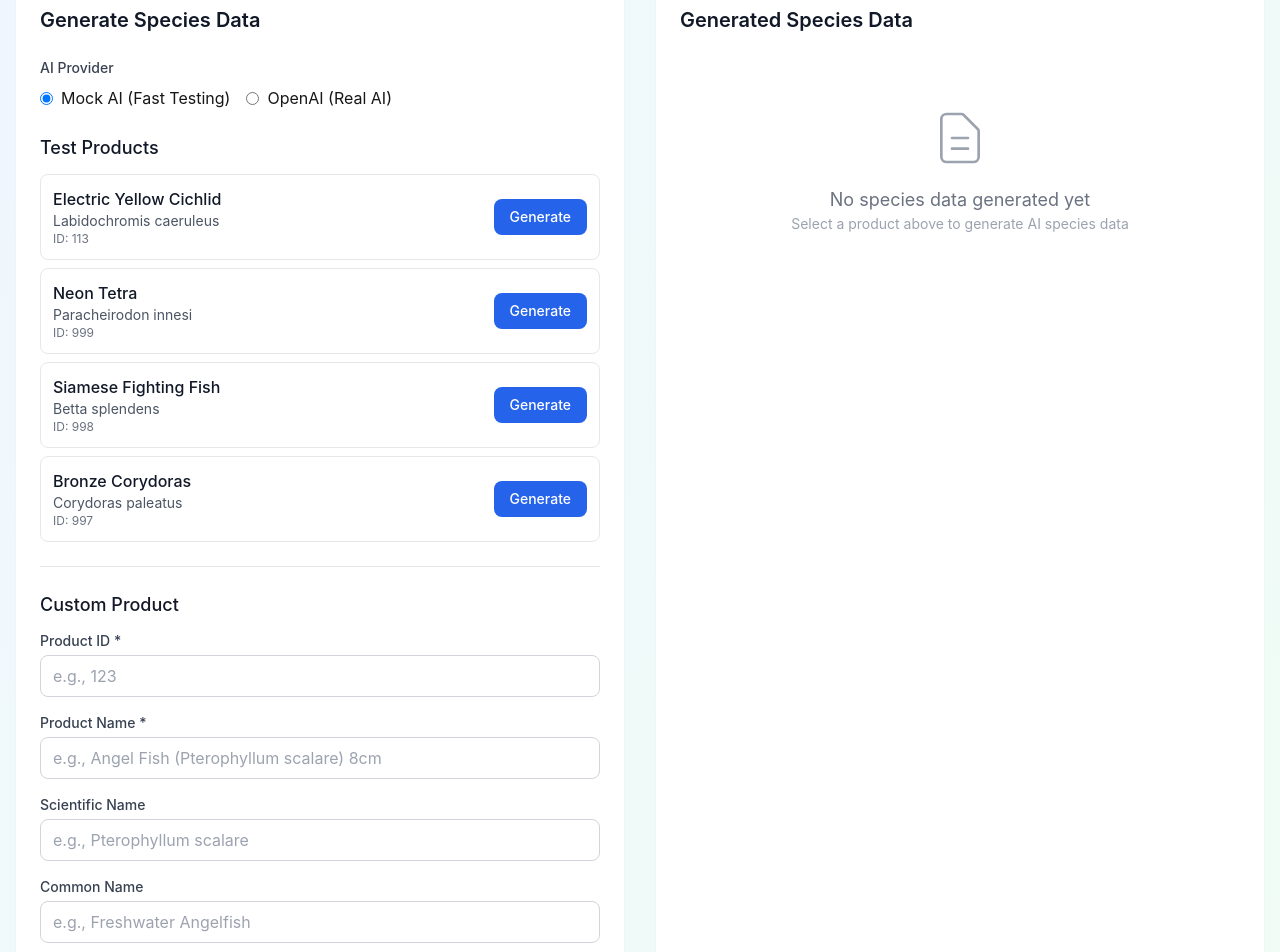
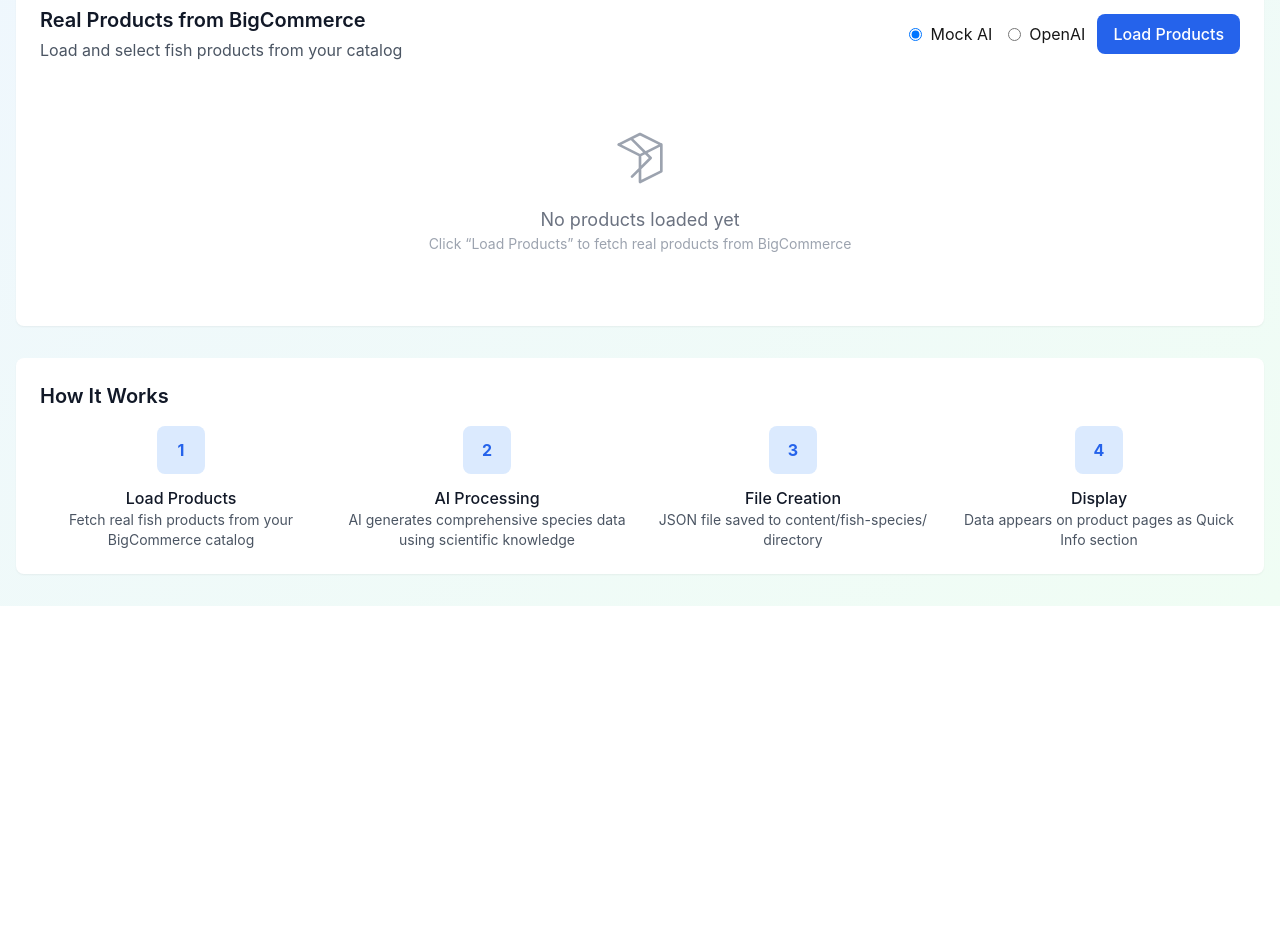
Before and after one commit to Ldwebhelp/riverpark-catalog-tools, a Next.js app: page /ai-species in a window 1280 px wide. Shown: the part 380-1332 px from the top of the page. After the commit the page ends 986 px from the top, so only its background shows below. Built offline with nearby package versions, Linux system fonts and the light colour scheme.

Commit message:
🗂️ Replace test products with real BigCommerce product table

```diff
--- a/src/components/SimpleAIGenerator.tsx
+++ b/src/components/SimpleAIGenerator.tsx
@@ -29,52 +29,46 @@
   aiProvider?: string;
 }
 
-interface TestProduct {
+interface Product {
   productId: string;
   name: string;
-  scientificName?: string;
-  commonName?: string;
+  sku?: string;
+  price?: number;
+  categories?: string[];
+  inStock?: boolean;
 }
 
-const TEST_PRODUCTS: TestProduct[] = [
-  {
-    productId: '113',
-    name: 'Electric Yellow Cichlid (Labidochromis caeruleus) 5cm',
-    scientificName: 'Labidochromis caeruleus',
-    commonName: 'Electric Yellow Cichlid'
-  },
-  {
-    productId: '999',
-    name: 'Neon Tetra (Paracheirodon innesi) 2cm',
-    scientificName: 'Paracheirodon innesi',
-    commonName: 'Neon Tetra'
-  },
-  {
-    productId: '998',
-    name: 'Betta Fish (Betta splendens) Male',
-    scientificName: 'Betta splendens',
-    commonName: 'Siamese Fighting Fish'
-  },
-  {
-    productId: '997',
-    name: 'Bronze Corydoras (Corydoras paleatus) 4cm',
-    scientificName: 'Corydoras paleatus',
-    commonName: 'Bronze Corydoras'
-  }
-];
-
 export default function SimpleAIGenerator() {
+  const [products, setProducts] = useState<Product[]>([]);
   const [generatedData, setGeneratedData] = useState<SpeciesData | null>(null);
   const [loading, setLoading] = useState(false);
+  const [loadingProducts, setLoadingProducts] = useState(false);
   const [error, setError] = useState<string | null>(null);
-  const [customProduct, setCustomProduct] = useState({
-    productId: '',
-    name: '',
-    scientificName: '',
-    commonName: ''
-  });
   const [aiProvider, setAiProvider] = useState<'openai' | 'mock'>('mock');
   const [connectionStatus, setConnectionStatus] = useState<'unknown' | 'connected' | 'failed'>('unknown');
+  const [searchTerm, setSearchTerm] = useState('');
+
+  const loadProducts = async () => {
+    setLoadingProducts(true);
+    setError(null);
+
+    try {
+      // Get fish products for species generation - use catalog-tools API
+      const response = await fetch('/api/bigcommerce/products?limit=50&keywords=fish,cichlid,tetra,betta,corydoras,angelfish,guppy');
+
+      if (!response.ok) {
+        throw new Error(`Failed to load products: ${response.status}`);
+      }
+
+      const data = await response.json();
+      setProducts(data.products || []);
+
+    } catch (err) {
+      setError(err instanceof Error ? err.message : 'Failed to load products');
+    } finally {
+      setLoadingProducts(false);
+    }
+  };
 
   const testConnection = async () => {
     try {
@@ -92,7 +86,7 @@
     }
   };
 
-  const generateSpeciesData = async (product: TestProduct) => {
+  const generateSpeciesData = async (product: Product) => {
     setLoading(true);
     setError(null);
 
@@ -105,8 +99,6 @@
         body: JSON.stringify({
           productId: product.productId,
           name: product.name,
-          scientificName: product.scientificName,
-          commonName: product.commonName,
           provider: aiProvider
         }),
       });
@@ -125,14 +117,9 @@
     }
   };
 
-  const generateCustomProduct = () => {
-    if (!customProduct.productId || !customProduct.name) {
-      setError('Product ID and Name are required');
-      return;
-    }
-
-    generateSpeciesData(customProduct);
-  };
+  const filteredProducts = products.filter(product =>
+    !searchTerm || product.name.toLowerCase().includes(searchTerm.toLowerCase())
+  );
 
   return (
     <div className="space-y-8">
@@ -165,17 +152,15 @@
         )}
       </section>
 
-      <div className="grid grid-cols-1 lg:grid-cols-2 gap-8">
-        {/* Control Panel */}
-        <div className="semantic-section">
-          <h2 className="text-xl font-semibold text-gray-900 mb-6">Generate Species Data</h2>
-
-          {/* AI Provider Selection */}
-          <div className="mb-6">
-            <label className="block text-sm font-medium text-gray-700 mb-2">
-              AI Provider
-            </label>
-            <div className="flex space-x-4">
+      {/* Product Discovery */}
+      <section className="semantic-section">
+        <div className="flex items-center justify-between mb-4">
+          <div>
+            <h2 className="text-xl font-semibold text-gray-900">Real Products from BigCommerce</h2>
+            <p className="text-gray-600 mt-1">Load and select fish products from your catalog</p>
+          </div>
+          <div className="flex items-center space-x-3">
+            <div className="flex items-center space-x-4">
               <label className="flex items-center">
                 <input
                   type="radio"
@@ -184,7 +169,7 @@
                   onChange={(e) => setAiProvider(e.target.value as 'openai' | 'mock')}
                   className="mr-2"
                 />
-                Mock AI (Fast Testing)
+                Mock AI
               </label>
               <label className="flex items-center">
                 <input
@@ -194,95 +179,104 @@
                   onChange={(e) => setAiProvider(e.target.value as 'openai' | 'mock')}
                   className="mr-2"
                 />
-                OpenAI (Real AI)
+                OpenAI
               </label>
+            </div>
+            <button
+              onClick={loadProducts}
+              disabled={loadingProducts}
+              className="bg-blue-600 hover:bg-blue-700 disabled:bg-gray-400 text-white px-4 py-2 rounded-lg font-medium"
+            >
+              {loadingProducts ? 'Loading...' : 'Load Products'}
+            </button>
           </div>
         </div>
 
-          {/* Pre-defined Products */}
-          <div className="mb-6">
-            <h3 className="text-lg font-medium text-gray-900 mb-3">Test Products</h3>
-            <div className="space-y-2">
-              {TEST_PRODUCTS.map((product) => (
-                <div key={product.productId} className="flex items-center justify-between p-3 border rounded-lg">
-                  <div>
-                    <div className="font-medium text-gray-900">{product.commonName}</div>
-                    <div className="text-sm text-gray-600">{product.scientificName}</div>
-                    <div className="text-xs text-gray-500">ID: {product.productId}</div>
+        {/* Search Products */}
+        {products.length > 0 && (
+          <div className="mb-4">
+            <input
+              type="text"
+              placeholder="Search products..."
+              value={searchTerm}
+              onChange={(e) => setSearchTerm(e.target.value)}
+              className="w-full px-4 py-2 border border-gray-300 rounded-lg"
+            />
           </div>
+        )}
+
+        {/* Products Table */}
+        {products.length > 0 && (
+          <div className="overflow-x-auto">
+            <table className="min-w-full divide-y divide-gray-200">
+              <thead className="bg-gray-50">
+                <tr>
+                  <th className="px-6 py-3 text-left text-xs font-medium text-gray-500 uppercase tracking-wider">
+                    Product
+                  </th>
+                  <th className="px-6 py-3 text-left text-xs font-medium text-gray-500 uppercase tracking-wider">
+                    ID
+                  </th>
+                  <th className="px-6 py-3 text-left text-xs font-medium text-gray-500 uppercase tracking-wider">
+                    Price
+                  </th>
+                  <th className="px-6 py-3 text-left text-xs font-medium text-gray-500 uppercase tracking-wider">
+                    Categories
+                  </th>
+                  <th className="px-6 py-3 text-left text-xs font-medium text-gray-500 uppercase tracking-wider">
+                    Action
+                  </th>
+                </tr>
+              </thead>
+              <tbody className="bg-white divide-y divide-gray-200">
+                {filteredProducts.slice(0, 20).map((product) => (
+                  <tr key={product.productId} className="hover:bg-gray-50">
+                    <td className="px-6 py-4">
+                      <div className="text-sm font-medium text-gray-900">{product.name}</div>
+                      {product.sku && (
+                        <div className="text-sm text-gray-500">SKU: {product.sku}</div>
+                      )}
+                    </td>
+                    <td className="px-6 py-4 text-sm text-gray-900">{product.productId}</td>
+                    <td className="px-6 py-4 text-sm text-gray-900">
+                      {product.price ? `£${product.price.toFixed(2)}` : 'N/A'}
+                    </td>
+                    <td className="px-6 py-4 text-sm text-gray-500">
+                      {product.categories?.slice(0, 2).join(', ')}
+                      {product.categories && product.categories.length > 2 && '...'}
+                    </td>
+                    <td className="px-6 py-4 text-sm font-medium">
                       <button
                         onClick={() => generateSpeciesData(product)}
                         disabled={loading || connectionStatus === 'failed'}
-                    className="bg-blue-600 hover:bg-blue-700 disabled:bg-gray-400 text-white px-4 py-2 rounded-lg text-sm font-medium"
+                        className="bg-orange-600 hover:bg-orange-700 disabled:bg-gray-400 text-white px-4 py-2 rounded-lg text-sm font-medium"
                       >
-                    {loading ? 'Generating...' : 'Generate'}
+                        {loading ? 'Generating...' : 'Generate AI'}
                       </button>
+                    </td>
+                  </tr>
+                ))}
+              </tbody>
+            </table>
+            {filteredProducts.length > 20 && (
+              <div className="mt-4 text-center text-sm text-gray-500">
+                Showing first 20 of {filteredProducts.length} products. Use search to narrow results.
               </div>
-              ))}
+            )}
           </div>
+        )}
+
+        {products.length === 0 && !loadingProducts && (
+          <div className="text-center py-12">
+            <div className="text-gray-400 mb-4">
+              <svg className="w-16 h-16 mx-auto" fill="none" stroke="currentColor" viewBox="0 0 24 24">
+                <path strokeLinecap="round" strokeLinejoin="round" strokeWidth="1" d="M20 7l-8-4-8 4m16 0l-8 4m8-4v10l-8 4m0-10L4 7m8 4v10M9 5l7 7-7 7"></path>
+              </svg>
             </div>
-
-          {/* Custom Product Form */}
-          <div className="border-t pt-6">
-            <h3 className="text-lg font-medium text-gray-900 mb-3">Custom Product</h3>
-            <div className="space-y-4">
-              <div>
-                <label className="block text-sm font-medium text-gray-700 mb-1">
-                  Product ID *
-                </label>
-                <input
-                  type="text"
-                  value={customProduct.productId}
-                  onChange={(e) => setCustomProduct({...customProduct, productId: e.target.value})}
-                  className="w-full border border-gray-300 rounded-lg px-3 py-2"
-                  placeholder="e.g., 123"
-                />
+            <p className="text-gray-500 text-lg">No products loaded yet</p>
+            <p className="text-gray-400 text-sm">Click &ldquo;Load Products&rdquo; to fetch real products from BigCommerce</p>
           </div>
-              <div>
-                <label className="block text-sm font-medium text-gray-700 mb-1">
-                  Product Name *
-                </label>
-                <input
-                  type="text"
-                  value={customProduct.name}
-                  onChange={(e) => setCustomProduct({...customProduct, name: e.target.value})}
-                  className="w-full border border-gray-300 rounded-lg px-3 py-2"
-                  placeholder="e.g., Angel Fish (Pterophyllum scalare) 8cm"
-                />
-              </div>
-              <div>
-                <label className="block text-sm font-medium text-gray-700 mb-1">
-                  Scientific Name
-                </label>
-                <input
-                  type="text"
-                  value={customProduct.scientificName}
-                  onChange={(e) => setCustomProduct({...customProduct, scientificName: e.target.value})}
-                  className="w-full border border-gray-300 rounded-lg px-3 py-2"
-                  placeholder="e.g., Pterophyllum scalare"
-                />
-              </div>
-              <div>
-                <label className="block text-sm font-medium text-gray-700 mb-1">
-                  Common Name
-                </label>
-                <input
-                  type="text"
-                  value={customProduct.commonName}
-                  onChange={(e) => setCustomProduct({...customProduct, commonName: e.target.value})}
-                  className="w-full border border-gray-300 rounded-lg px-3 py-2"
-                  placeholder="e.g., Freshwater Angelfish"
-                />
-              </div>
-              <button
-                onClick={generateCustomProduct}
-                disabled={loading || connectionStatus === 'failed'}
-                className="w-full bg-purple-600 hover:bg-purple-700 disabled:bg-gray-400 text-white px-4 py-2 rounded-lg font-medium"
-              >
-                Generate Custom Species Data
-              </button>
-            </div>
-          </div>
+        )}
 
         {/* Status */}
         {loading && (
@@ -300,13 +294,13 @@
             <p className="text-red-600 text-sm">{error}</p>
           </div>
         )}
-        </div>
+      </section>
 
       {/* Display Panel */}
-        <div className="semantic-section">
+      {generatedData && (
+        <section className="semantic-section">
           <h2 className="text-xl font-semibold text-gray-900 mb-6">Generated Species Data</h2>
 
-          {generatedData ? (
           <div className="space-y-6">
             {/* Species Header */}
             <div className="border-b pb-4">
@@ -382,19 +376,8 @@
               </p>
             </div>
           </div>
-          ) : (
-            <div className="text-center py-12">
-              <div className="text-gray-400 mb-4">
-                <svg className="w-16 h-16 mx-auto" fill="none" stroke="currentColor" viewBox="0 0 24 24">
-                  <path strokeLinecap="round" strokeLinejoin="round" strokeWidth="1" d="M9 12h6m-6 4h6m2 5H7a2 2 0 01-2-2V5a2 2 0 012-2h5.586a1 1 0 01.707.293l5.414 5.414a1 1 0 01.293.707V19a2 2 0 01-2 2z"></path>
-                </svg>
-              </div>
-              <p className="text-gray-500 text-lg">No species data generated yet</p>
-              <p className="text-gray-400 text-sm">Select a product above to generate AI species data</p>
-            </div>
+        </section>
       )}
-        </div>
-      </div>
 
       {/* How it works */}
       <section className="semantic-section">
@@ -404,8 +387,8 @@
             <div className="w-12 h-12 bg-blue-100 rounded-lg flex items-center justify-center mx-auto mb-3">
               <span className="text-blue-600 font-bold">1</span>
             </div>
-            <h3 className="font-medium text-gray-900">Product Input</h3>
-            <p className="text-sm text-gray-600">Enter product details manually or select from test products</p>
+            <h3 className="font-medium text-gray-900">Load Products</h3>
+            <p className="text-sm text-gray-600">Fetch real fish products from your BigCommerce catalog</p>
           </div>
           <div className="text-center">
             <div className="w-12 h-12 bg-blue-100 rounded-lg flex items-center justify-center mx-auto mb-3">
```
Lines whose indentation alone changed are shown as unchanged.
